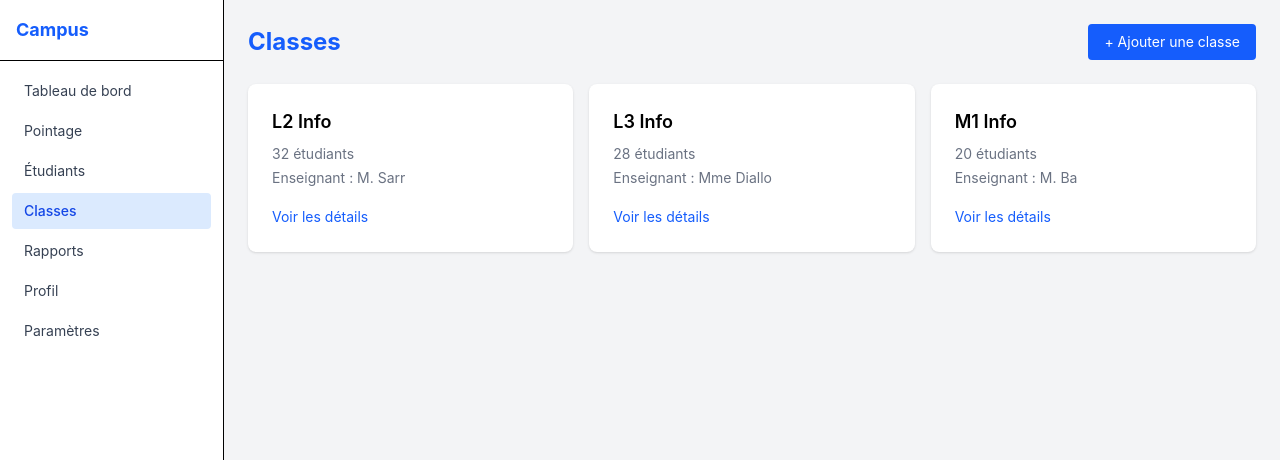
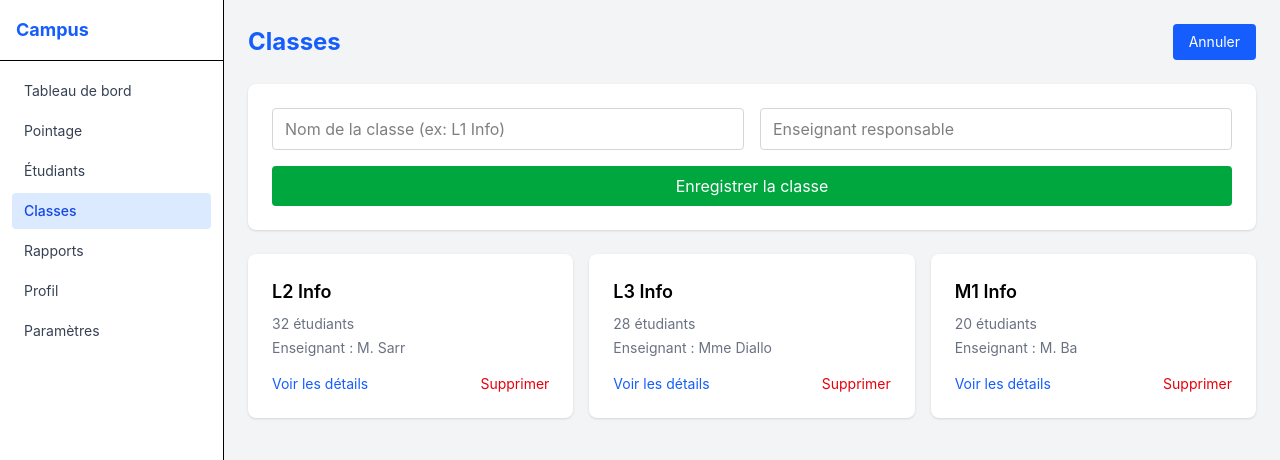
Before and after one commit to mg7984992-byte/pointage-presence-campus, a React (Vite) app: page /classes in a window 1280 px wide. Both pictures are taken after a click on the button "+ Ajouter une classe". Shown: the top 460 px of the page. Built offline with nearby package versions, Linux system fonts and the light colour scheme.

Commit message:
Ajout et suppression de classes fonctionnels avec useState

```diff
--- a/src/pages/ClassesPage.tsx
+++ b/src/pages/ClassesPage.tsx
@@ -1,18 +1,75 @@
+import { useState } from 'react'
+
 function ClassesPage() {
-  const classes = [
+  const [classes, setClasses] = useState([
     { id: 1, nom: "L2 Info", nbEtudiants: 32, enseignant: "M. Sarr" },
     { id: 2, nom: "L3 Info", nbEtudiants: 28, enseignant: "Mme Diallo" },
     { id: 3, nom: "M1 Info", nbEtudiants: 20, enseignant: "M. Ba" },
-  ]
+  ])
+
+  const [showForm, setShowForm] = useState(false)
+  const [nom, setNom] = useState('')
+  const [enseignant, setEnseignant] = useState('')
+
+  function handleAjouter(e: React.FormEvent) {
+    e.preventDefault()
+    const nouvelleClasse = {
+      id: classes.length + 1,
+      nom,
+      nbEtudiants: 0,
+      enseignant,
+    }
+    setClasses([...classes, nouvelleClasse])
+    setNom('')
+    setEnseignant('')
+    setShowForm(false)
+  }
+
+  function handleSupprimer(id: number) {
+    setClasses(classes.filter((classe) => classe.id !== id))
+  }
 
   return (
     <div className="min-h-screen bg-gray-100 p-6">
       <div className="flex justify-between items-center mb-6">
         <h1 className="text-2xl font-bold text-blue-600">Classes</h1>
-        <button className="bg-blue-600 text-white px-4 py-2 rounded hover:bg-blue-700 text-sm">
-          + Ajouter une classe
+        <button
+          onClick={() => setShowForm(!showForm)}
+          className="bg-blue-600 text-white px-4 py-2 rounded hover:bg-blue-700 text-sm"
+        >
+          {showForm ? 'Annuler' : '+ Ajouter une classe'}
         </button>
       </div>
+
+      {showForm && (
+        <form
+          onSubmit={handleAjouter}
+          className="bg-white p-6 rounded-lg shadow mb-6 grid grid-cols-1 md:grid-cols-2 gap-4"
+        >
+          <input
+            type="text"
+            placeholder="Nom de la classe (ex: L1 Info)"
+            value={nom}
+            onChange={(e) => setNom(e.target.value)}
+            required
+            className="border border-gray-300 rounded px-3 py-2"
+          />
+          <input
+            type="text"
+            placeholder="Enseignant responsable"
+            value={enseignant}
+            onChange={(e) => setEnseignant(e.target.value)}
+            required
+            className="border border-gray-300 rounded px-3 py-2"
+          />
+          <button
+            type="submit"
+            className="md:col-span-2 bg-green-600 text-white py-2 rounded hover:bg-green-700"
+          >
+            Enregistrer la classe
+          </button>
+        </form>
+      )}
 
       <div className="grid grid-cols-1 md:grid-cols-3 gap-4">
         {classes.map((classe) => (
@@ -24,9 +81,17 @@ function ClassesPage() {
             <p className="text-sm text-gray-500 mb-4">
               Enseignant : {classe.enseignant}
             </p>
-            <button className="text-blue-600 hover:underline text-sm">
-              Voir les détails
-            </button>
+            <div className="flex justify-between">
+              <button className="text-blue-600 hover:underline text-sm">
+                Voir les détails
+              </button>
+              <button
+                onClick={() => handleSupprimer(classe.id)}
+                className="text-red-600 hover:underline text-sm"
+              >
+                Supprimer
+              </button>
+            </div>
           </div>
         ))}
       </div>
```
